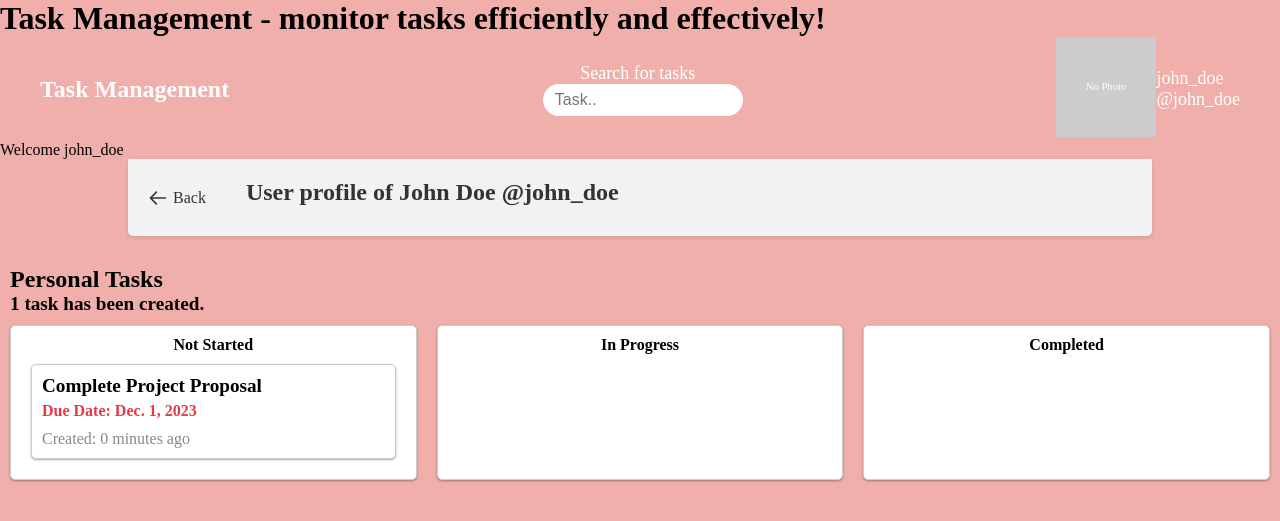
After one commit to ChristosHadjigeorghiou1996/DjangoTaskManagement, a Django app: page /user-profile/1 in a window 1280 px wide. The commit adds this page. Shown: the top 521 px of the page. Run offline with Django 4.2, Linux system fonts and the light colour scheme; a user stored in the database is signed in; data comes from the database, SQL or seed files in the repository; data that the repository does not hold is empty.

Commit message:
create views.profile and user_profile html

```diff
--- a/django_task_management/base/templates/base/tasks-component.html
+++ b/django_task_management/base/templates/base/tasks-component.html
@@ -148,12 +148,12 @@
       >
         <p class="task-title">{{ task.title }}</p>
         <p class="task-description">Description {{ task.description }}</p>
-        <p class="task-status">Status: {{ task.status }}</p>
         {% if task.due_date %}
         <p class="task-due-date">Due Date: {{ task.due_date }}</p>
         {% endif %}
         {% if request.user in task.shared_with.all %}
-        <p class="task-shared-with">Shared by: {{ task.created_by.username }}</p>
+        <p class="task-shared-with">
+          Shared by: @<a href="{% url 'user-profile' task.created_by.id %}">{{ task.created_by }}</a></p>
         {% endif %}
         <p class="task-created-at">
           Created: {{ task.created_at|timesince }} ago
@@ -182,6 +182,10 @@
         {% if task.due_date %}
         <p class="task-due-date">Due Date: {{ task.due_date }}</p>
         {% endif %}
+        {% if request.user in task.shared_with.all %}
+        <p class="task-shared-with">
+          Shared by: @<a href="{% url 'user-profile' task.created_by.id %}">{{ task.created_by }}</a></p>
+        {% endif %}
         <p class="task-created-at">
           Created: {{ task.created_at|timesince }} ago
         </p>
@@ -209,14 +213,13 @@
         {% if task.due_date %}
         <p class="task-due-date">Due Date: {{ task.due_date }}</p>
         {% endif %}
+        {% if request.user in task.shared_with.all %}
+        <p class="task-shared-with">
+          Shared by: @<a href="{% url 'user-profile' task.created_by.id %}">{{ task.created_by }}</a></p>
+        {% endif %}
         <p class="task-created-at">
           Created: {{ task.created_at|timesince }} ago
         </p>
-        {% if request.user in task.shared_with.all %}
-        <p class="task-shared-with">Shared by: {{ task.created_by }}</p>
-        {% else %}
-        <p>eleos</p>
-        {% endif %}
       </li>
       {% endif %} {% endfor %}
     </ul>
--- /dev/null
+++ b/django_task_management/base/templates/base/user-profile.html
@@ -0,0 +1,96 @@
+{% extends 'main.html' %} {% block content %}
+<style>
+  .back-button {
+    cursor: pointer;
+    float: left; /* Float the Back button to the left */
+    color: #333;
+    text-decoration: none;
+    display: flex;
+    align-items: center;
+    height: 95%;
+  }
+
+  .back-button svg {
+    width: 20px;
+    height: 20px;
+    margin-right: 5px;
+  }
+
+  .back-button:hover {
+    background-color: #398cc4;
+  }
+
+  .profile-container {
+    width: 80%;
+    margin: 0 auto;
+    padding: 20px;
+    box-sizing: border-box;
+    background-color: #f2f2f2;
+    border-radius: 0 0 5px 5px;
+    box-shadow: 0 2px 4px rgba(0, 0, 0, 0.1);
+    margin-bottom: 20px;
+    display: flex;
+    align-items: center;
+
+  }
+
+  .profile-info {
+    margin-left: 40px;
+  }
+
+  .profile-username {
+    font-size: 1.5rem;
+    font-weight: bold;
+    margin-bottom: 10px;
+    color: #333;
+    margin-right: auto;
+  }
+
+  .information-message {
+    width: 80%;
+    margin: 0 auto;
+    background-color: #e95949;
+    color: #fff;
+    padding: 15px;
+    border-radius: 5px;
+    margin-bottom: 20px;
+    box-sizing: border-box;
+    border-radius: 0 0 5px 5px;
+    box-shadow: 0 2px 4px rgba(0, 0, 0, 0.1);
+  }
+</style>
+
+<div class="profile-container">
+  <a href="{{request.META.HTTP_REFERER}}" class="back-button">
+    <svg
+      xmlns="http://www.w3.org/2000/svg"
+      fill="none"
+      viewBox="0 0 24 24"
+      stroke="currentColor"
+    >
+      <path
+        stroke-linecap="round"
+        stroke-linejoin="round"
+        stroke-width="2"
+        d="M10 19l-7-7m0 0l7-7m-7 7h18"
+      ></path>
+    </svg>
+    Back
+  </a>
+  <div class="profile-info">
+    {% if user_profile.name %}
+    <p class="profile-username">
+      User profile of {{ user_profile.name }} @{{ user_profile.username }}
+    </p>
+    {% else %}
+    <p class="profile-username">User profile of {{ user_profile.username }}</p>
+    {% endif %}
+  </div>
+</div>
+{% if request.user == user_profile %}
+<div>{% include 'base/tasks-component.html' %}</div>
+{% else %}
+<div class="information-message">
+  Information is restricted to the user of the profile only.
+</div>
+{% endif %} {% endblock content %}
--- a/django_task_management/base/urls.py
+++ b/django_task_management/base/urls.py
@@ -5,5 +5,6 @@ from . import views
 urlpatterns = [
     path('', views.home, name="home"),
     path('label/<str:id>', views.label, name="label"),
+    path('user-profile/<str:id>', views.profile, name="user-profile"),
     path('update_task_status/<int:task_id>/', views.update_task_status, name='update_task_status')
 ]
--- a/django_task_management/base/views.py
+++ b/django_task_management/base/views.py
@@ -8,7 +8,7 @@ from django.contrib import messages
 
 from datetime import date
 
-from .models import Task, Label, Comment
+from .models import Task, Label, Comment, User
 
 from .helpers.CalendarHelper import CalendarHelper
 
@@ -95,6 +95,26 @@ def label(request: HttpRequest, id: str) -> HttpResponse:
     }
     return render(request, 'base/label.html', context)
 
+def profile(request: HttpRequest, id: str) -> HttpResponse:
+    try:
+        user_profile = User.objects.get(pk=id)
+    except User.DoesNotExist:
+
+        raise Http404(f"User with id {id} does not exist")
+
+    labels_with_task_count = Label.objects.annotate(tasks_relating_to_user_count=Count('tasks', filter=Q(tasks__created_by=user_profile) | Q(tasks__shared_with=user_profile)))
+    total_task_count_labels_relating_to_user = labels_with_task_count.aggregate(Sum('tasks_relating_to_user_count'))['tasks_relating_to_user_count__sum']
+    tasks_by_user = Task.objects.filter(created_by=user_profile).order_by("due_date")
+    tasks_shared_by_others_with = Task.objects.filter(shared_with=user_profile).order_by("due_date")
+    tasks_including_user = (tasks_by_user | tasks_shared_by_others_with)
+    context = {
+        'user_profile': user_profile,
+        'total_task_count_labels_relating_to_user':total_task_count_labels_relating_to_user,
+        "labels_with_task_count": labels_with_task_count,
+        "tasks_including_user":tasks_including_user,
+    }
+    return render(request, 'base/user-profile.html', context)
+
 def update_task_status(request, task_id: str):
     if request.method == 'POST':
         new_status = request.POST.get('new_status')
--- a/django_task_management/templates/navbar.html
+++ b/django_task_management/templates/navbar.html
@@ -25,10 +25,12 @@
               <img src="{% static 'images/profile_pictures/dummy-avatar.svg' %}" alt="Dummy Profile Picture" width="50" height="50"/>
             {% endif %}
           </div>
-          <div class="header__user-details">
-            <p class="header__username">{{ request.user }}</p>
-            <p class="header__user-username">@{{ request.user.username }}</p>
-          </div>
+          <a href="{% url 'user-profile' request.user.id %}">
+            <div class="header__user-details">
+              <p class="header__username">{{ request.user }}</p>
+              <p class="header__user-username">@{{ request.user.username }}</p>
+            </div>
+          </a>
         {% endif %}
       </div>
     </div>
```
Also changed, not shown: django_task_management/base/tests.py (+29 -1 lines), releasenotes.md (+1 -0 lines).
